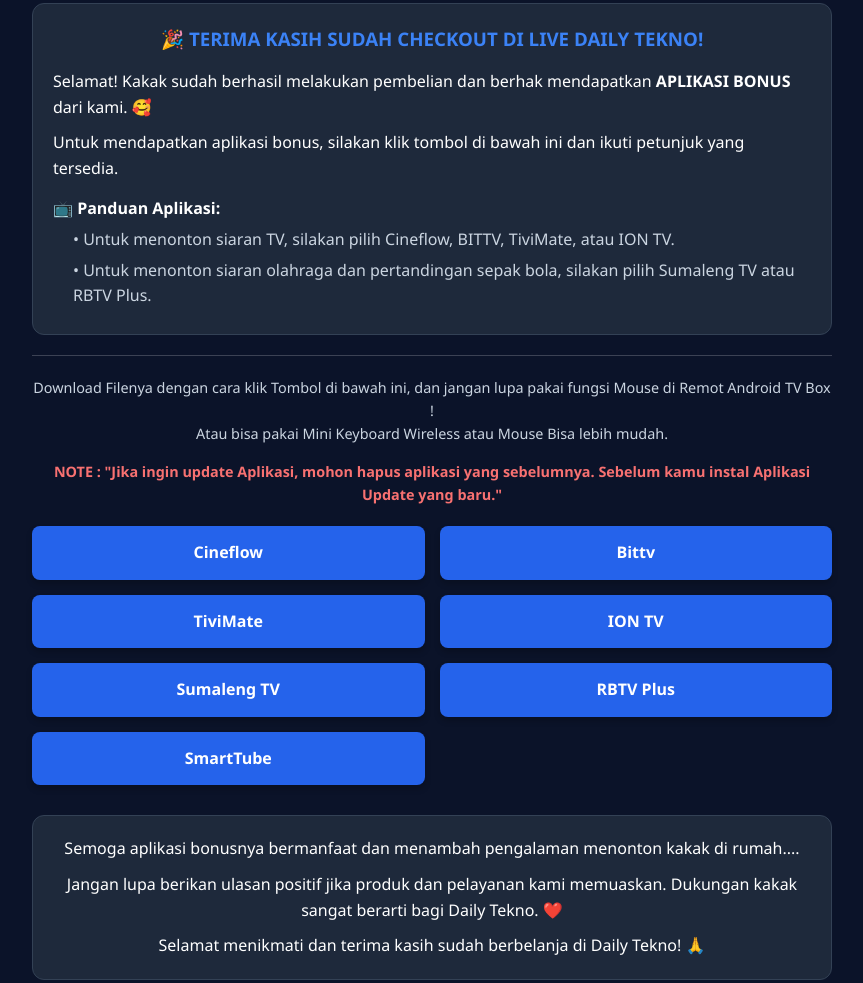
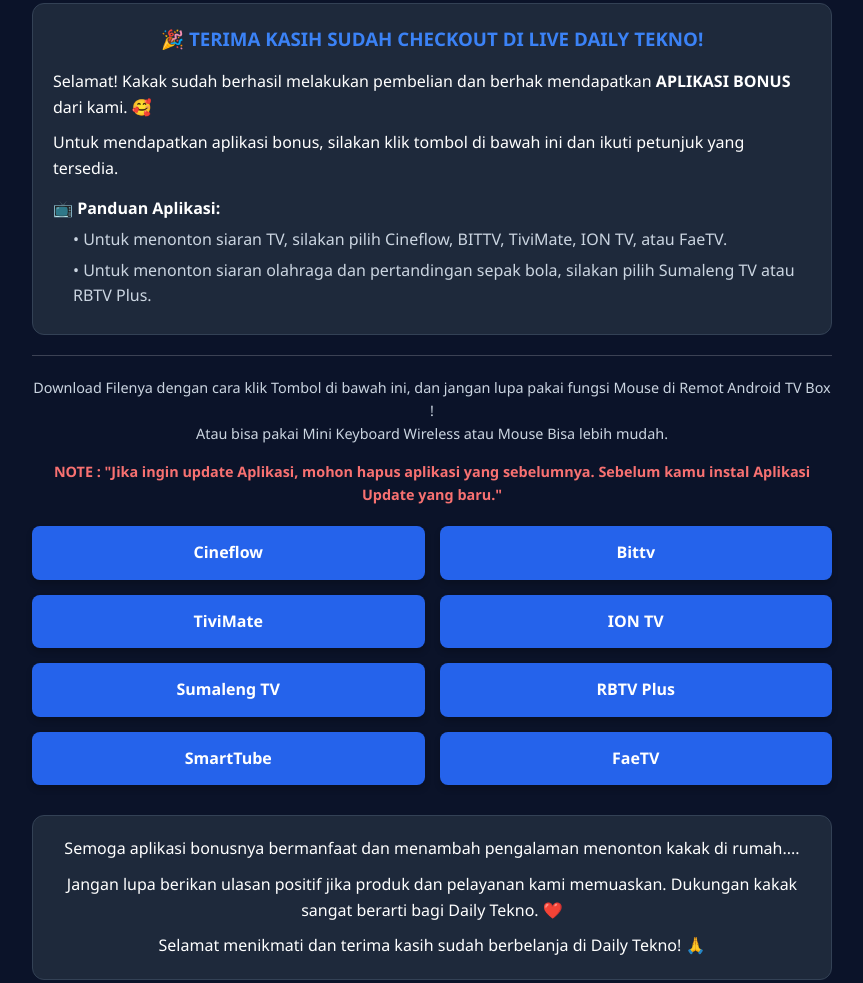
Before and after one commit to Nisa-zhr/dailytekno, a plain HTML site: page index.html in a window 1280 px wide. Shown: the part 304-1287 px from the top of the page, without its empty margins (208-1071 px from the left). Drawn offline with Linux system fonts and the light colour scheme.

Commit message:
Add files via upload

```diff
--- a/index.html
+++ b/index.html
@@ -39,7 +39,7 @@
 
                 <p style="margin-top: 15px;"><strong>📺 Panduan Aplikasi:</strong></p>
                 <ul style="padding-left: 20px; margin-top: 5px;">
-                    <li>• Untuk menonton siaran TV, silakan pilih Cineflow, BITTV, TiviMate, atau ION TV.</li>
+                    <li>• Untuk menonton siaran TV, silakan pilih Cineflow, BITTV, TiviMate, ION TV, atau FaeTV.</li>
                     <li>• Untuk menonton siaran olahraga dan pertandingan sepak bola, silakan pilih Sumaleng TV atau RBTV Plus.</li>
                 </ul>
             </div>
@@ -56,7 +56,7 @@
                 NOTE : "Jika ingin update Aplikasi, mohon hapus aplikasi yang sebelumnya. Sebelum kamu instal Aplikasi Update yang baru."
             </p>
 
-            <!-- Baris Tombol Download (Link BITTV Diperbarui ke bittv2.apk) -->
+            <!-- Baris Tombol Download -->
             <div class="download-bar">
                 <a href="https://github.com/Nisa-zhr/dailytekno/raw/refs/heads/main/CineFlow-v0.2.9-release.apk" class="btn-blue">Cineflow</a>
                 <a href="https://github.com/Nisa-zhr/dailytekno/raw/refs/heads/main/bittv2.apk" class="btn-blue">Bittv</a>
@@ -65,6 +65,7 @@
                 <a href="https://github.com/Nisa-zhr/dailytekno/raw/refs/heads/main/Sumaleng%20TV%20NEW%20v12.apk" class="btn-blue">Sumaleng TV</a>
                 <a href="https://github.com/Nisa-zhr/dailytekno/raw/refs/heads/main/RBTVPLUS.apk" class="btn-blue">RBTV Plus</a>
                 <a href="https://github.com/Nisa-zhr/dailytekno/releases/download/v2.0/SmartTube.apk" class="btn-blue">SmartTube</a>
+                <a href="https://github.com/Nisa-zhr/dailytekno/raw/refs/heads/main/FaaeTV_V.1.26.22%20terbaru%20.apk" class="btn-blue">FaeTV</a>
             </div>
 
             <!-- Teks Penutup -->
```
